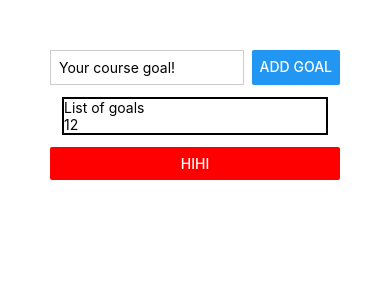
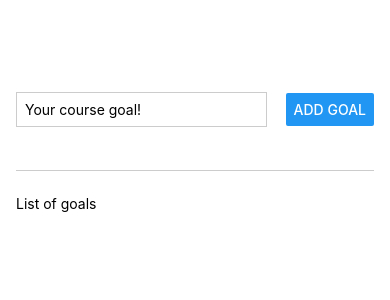
Before and after one commit to cho-in-sik/React-Native-GO, a React Native app: screen / in a window 390 px wide. Shown: the top 300 px of the page. Built offline with nearby package versions, Linux system fonts and the light colour scheme.

Commit message:
feat: layout

```diff
--- a/App.js
+++ b/App.js
@@ -7,28 +7,36 @@ export default function App() {
         <TextInput style={styles.textInput} placeholder="Your course goal!" />
         <Button title="Add Goal" />
       </View>
-      <View style={{ margin: 12, borderWidth: 2, borderColor: 'black' }}>
+      <View style={styles.goalsContainer}>
         <Text>List of goals</Text>
-        <Text>12</Text>
       </View>
-      <Button title="hihi" color={'red'} />
     </View>
   );
 }
 
 const styles = StyleSheet.create({
   appContainer: {
+    flex: 1,
     padding: 50,
+    paddingHorizontal: 16,
   },
   inputContainer: {
+    flex: 1,
     flexDirection: 'row',
     justifyContent: 'space-between',
+    alignItems: 'center',
+    marginBottom: 24,
+    borderBottomWidth: 1,
+    borderBottomColor: '#cccccc',
   },
   textInput: {
     borderWidth: 1,
     borderColor: '#cccccc',
-    width: '80%',
+    width: '70%',
     marginRight: 8,
     padding: 8,
   },
+  goalsContainer: {
+    flex: 5,
+  },
 });
```
